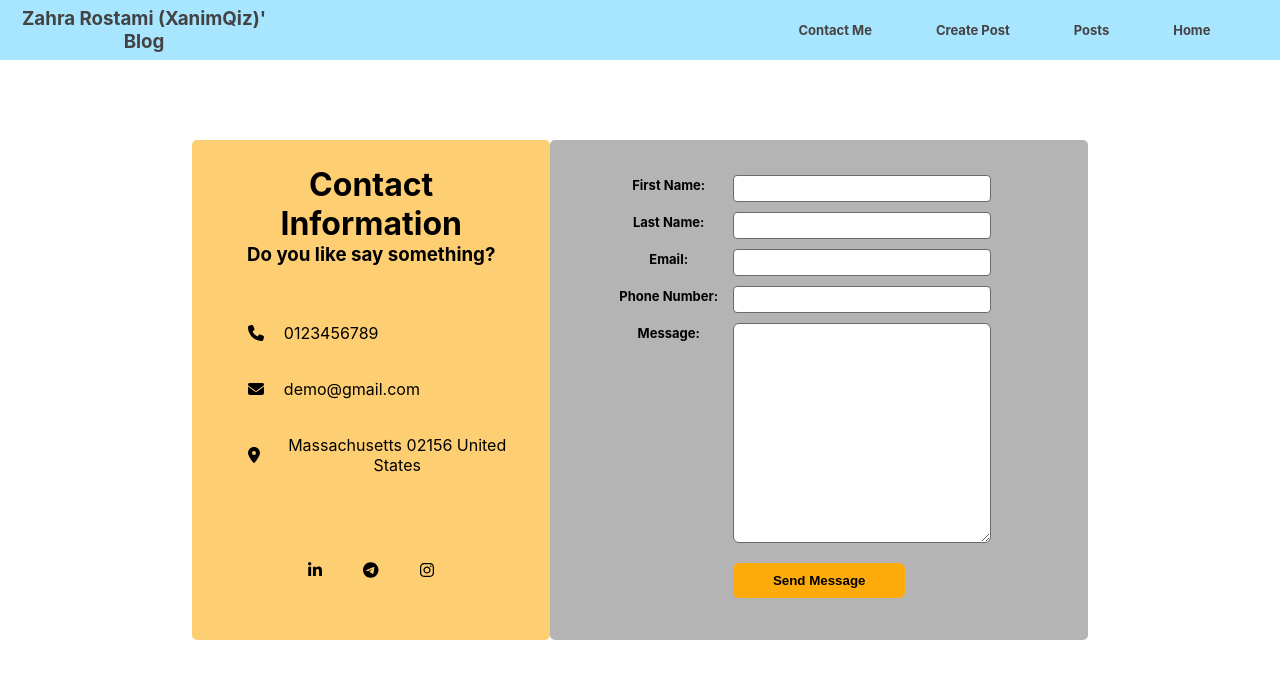
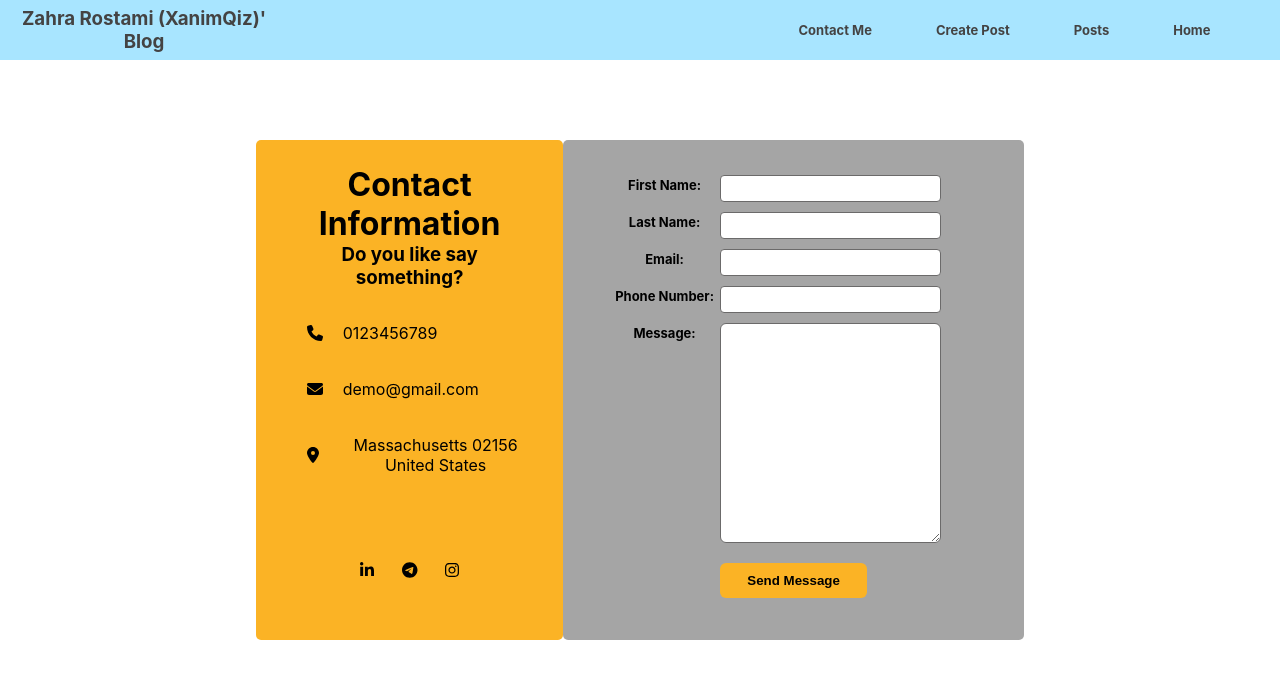
Before and after one commit to zahraRostami1999/blog-app, a React (Create React App) app: page /contactMe in a window 1280 px wide. Shown: the top 678 px of the page. Built offline with nearby package versions, Linux system fonts and the light colour scheme.

Commit message:
edit contactMe page style file

```diff
--- a/src/pages/contactMe/contactMe.module.css
+++ b/src/pages/contactMe/contactMe.module.css
@@ -7,7 +7,7 @@
 }
 
 .wrapper {
-  width: 70%;
+  width: 60%;
   display: flex;
 }
 
@@ -21,12 +21,12 @@
 
 .col_40 {
   width: 40%;
-  background-color: rgb(254, 207, 114);
+  background-color: rgb(251, 179, 37);
 }
 
 .col_60 {
   width: 60%;
-  background-color: rgb(180, 180, 180);
+  background-color: rgba(94, 94, 94, 0.558);
 }
 
 .colContainer {
@@ -74,7 +74,7 @@
 }
 
 .info button {
-  background-color: rgb(252, 171, 10);
+  background-color: rgb(251, 179, 37);
   border: none;
   border-radius: 6px;
 }
```
